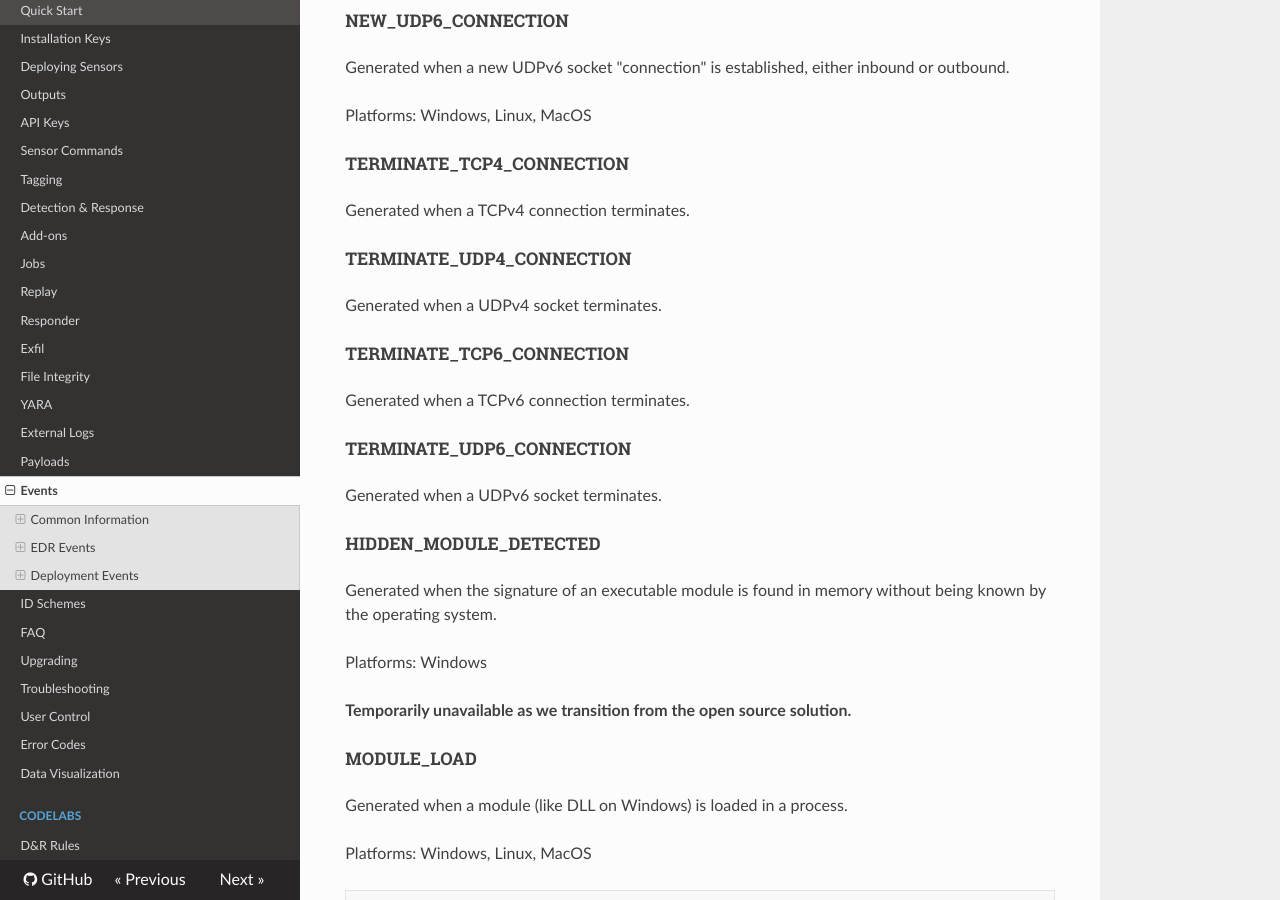
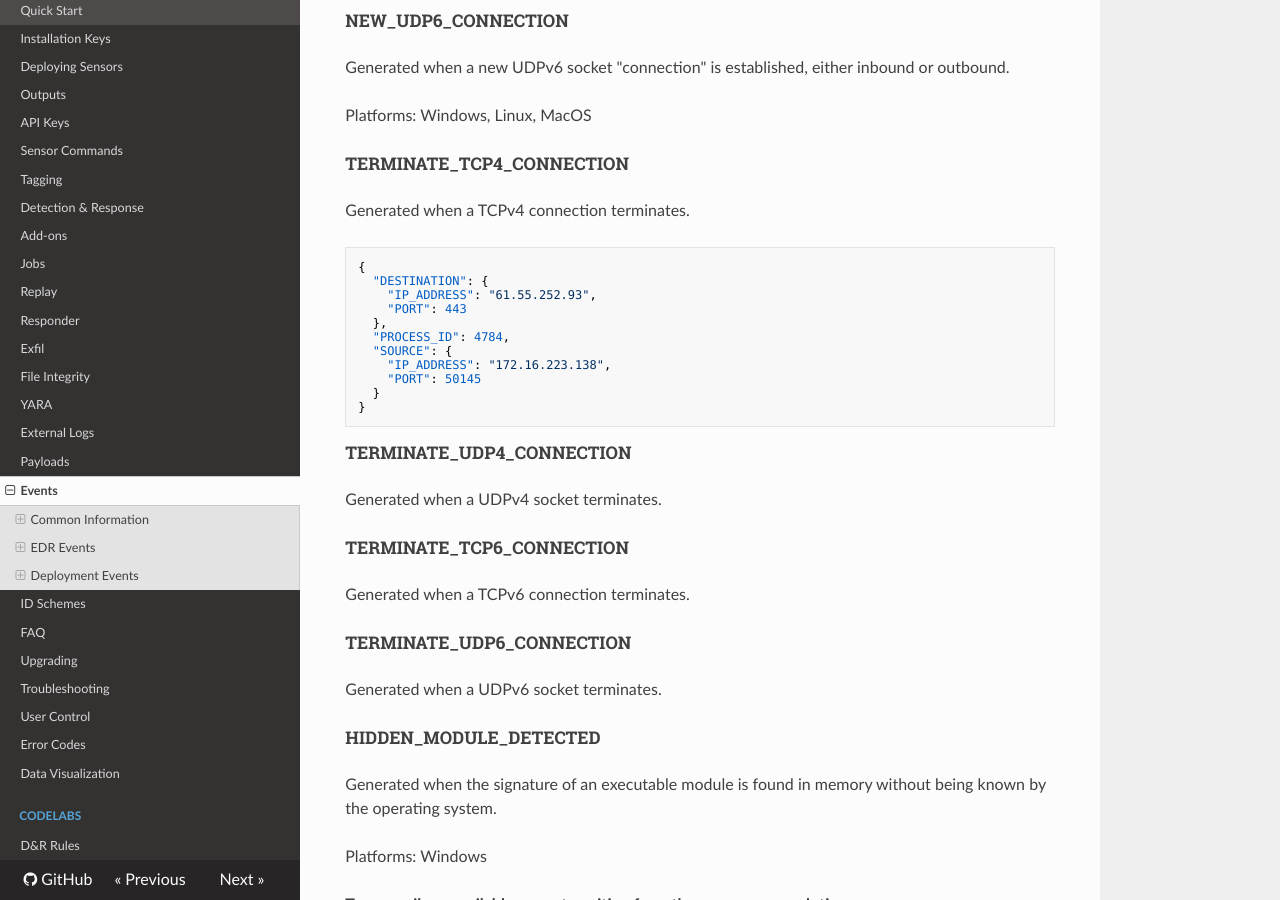
Before and after one commit to refractionPOINT/lce_doc, an MkDocs documentation site: the page built from docs/events.md, in a window 1280 px wide and 900 px high, scrolled down 7357 px. Built offline with MkDocs 1.6.1, drawn with Linux system fonts in a browser that asks for light colours; nearby versions of some CDN libraries; old or Windows-style settings are respelled for this version of MkDocs.

Commit message:
Adding example terminate connection.

````diff
--- a/docs/events.md
+++ b/docs/events.md
@@ -266,6 +266,20 @@ Platforms: Windows, Linux, MacOS
 
 ### TERMINATE_TCP4_CONNECTION
 Generated when a TCPv4 connection terminates.
+
+```json
+{
+  "DESTINATION": {
+    "IP_ADDRESS": "61.55.252.93",
+    "PORT": 443
+  },
+  "PROCESS_ID": 4784,
+  "SOURCE": {
+    "IP_ADDRESS": "172.16.223.138",
+    "PORT": 50145
+  }
+}
+```
 
 ### TERMINATE_UDP4_CONNECTION
 Generated when a UDPv4 socket terminates.
````
